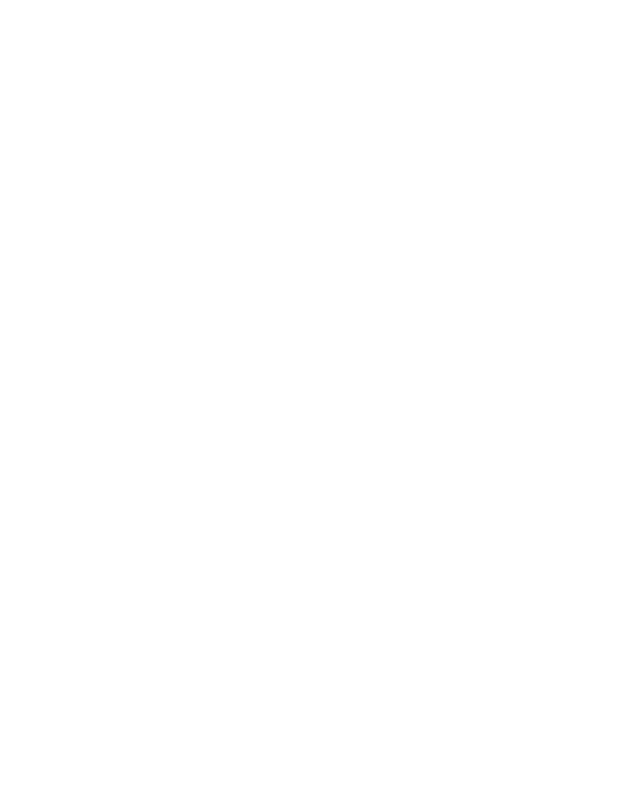
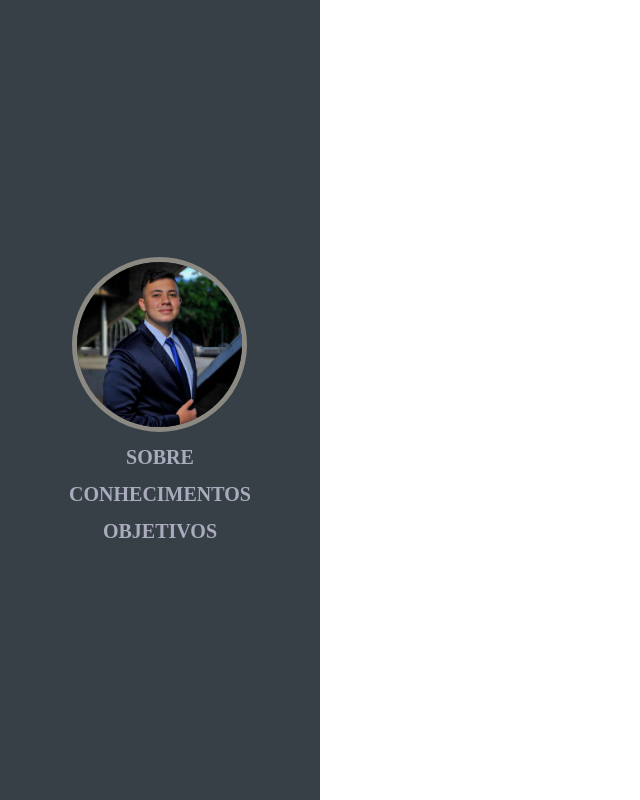
Before and after one commit to Moon-Santos/AVALIAC-O-FINAL-MODULO-FRONTEND-1, a plain HTML site: page index.html in a window 1280 px wide. Shown: the whole page, without its empty margins (0-640 px from the left). Drawn offline with Linux system fonts and the light colour scheme.

Commit message:
barra de navegação completa

```diff
--- a/index.html
+++ b/index.html
@@ -3,9 +3,18 @@
 <head>
     <meta charset="UTF-8">
     <meta name="viewport" content="width=device-width, initial-scale=1.0">
+    <link rel="stylesheet" href="style.css">
     <title>Index</title>
 </head>
 <body>
-
+    <section class="container-left">
+        <nav>
+            <img class="profile-photo" src="./assets/profile.jpg" alt="profile-photo">
+            <a href="index.html" target="_blank">SOBRE</a>
+            <a href="conhecimentos.html" target="_blank">CONHECIMENTOS</a>
+            <a href="objetivos.html" target="_blank">OBJETIVOS</a>
+        </nav>
+    </section>
+    <section class="container-right"></section>
 </body>
 </html>
--- /dev/null
+++ b/style.css
@@ -0,0 +1,52 @@
+* {
+    margin: 0;
+    padding: 0;
+    box-sizing: border-box;
+}
+
+body {
+    height: 100vh;
+    width: 100vw;
+    display: flex;
+    justify-content: center;
+    align-items: center;
+}
+
+.container-left {
+    height: 100%;
+    width: 25%;
+    display: flex;
+    justify-content: center;
+    background-color: #373F47;
+}
+
+nav {
+    display: flex;
+    flex-direction: column;
+    justify-content: center;
+    align-items: center;
+    gap: 14px;
+}
+
+nav a {
+    text-decoration: none;
+    color: #AAABBC;
+    font-size: 20px;
+    font-weight: 600;
+}
+
+nav a:hover {
+    color: #C3C9E9;
+    transform: scale(1.1);
+}
+
+.profile-photo {
+    height: 175px;
+    border-radius: 50%;
+    border: solid 5px #8B8982;
+}
+
+.container-right {
+    height: 100%;
+    width: 75%;
+}
```
Also changed, not shown: assets/profile.jpg (added), styles.css (deleted).
